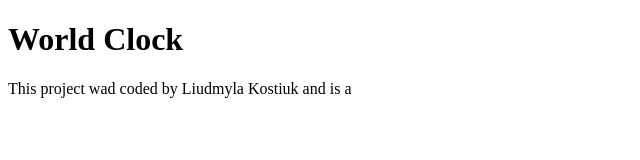
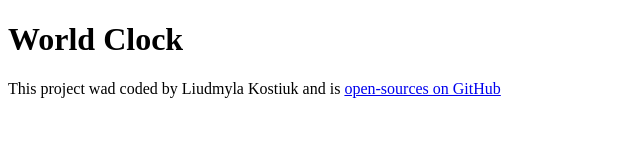
Before and after one commit to liudmyla2/world-clock, a plain HTML site: page index.html in a window 1280 px wide. Shown: the whole page, without its empty margins (0-640 px from the left). Drawn offline with Linux system fonts and the light colour scheme.

Commit message:
Update footer with GitHub project link
Revised the footer text to include a direct link to the project's GitHub repository and improved the wording for clarity.

```diff
--- a/index.html
+++ b/index.html
@@ -8,8 +8,7 @@
 <body>
     <h1>World Clock</h1>
     <footer>
-        This project wad coded by Liudmyla Kostiuk and is a
-        <a href="
+        This project wad coded by Liudmyla Kostiuk and is <a href="https://github.com/liudmyla2/world-clock">open-sources on GitHub</a>
     </footer>
 </body>
 </html>
```
